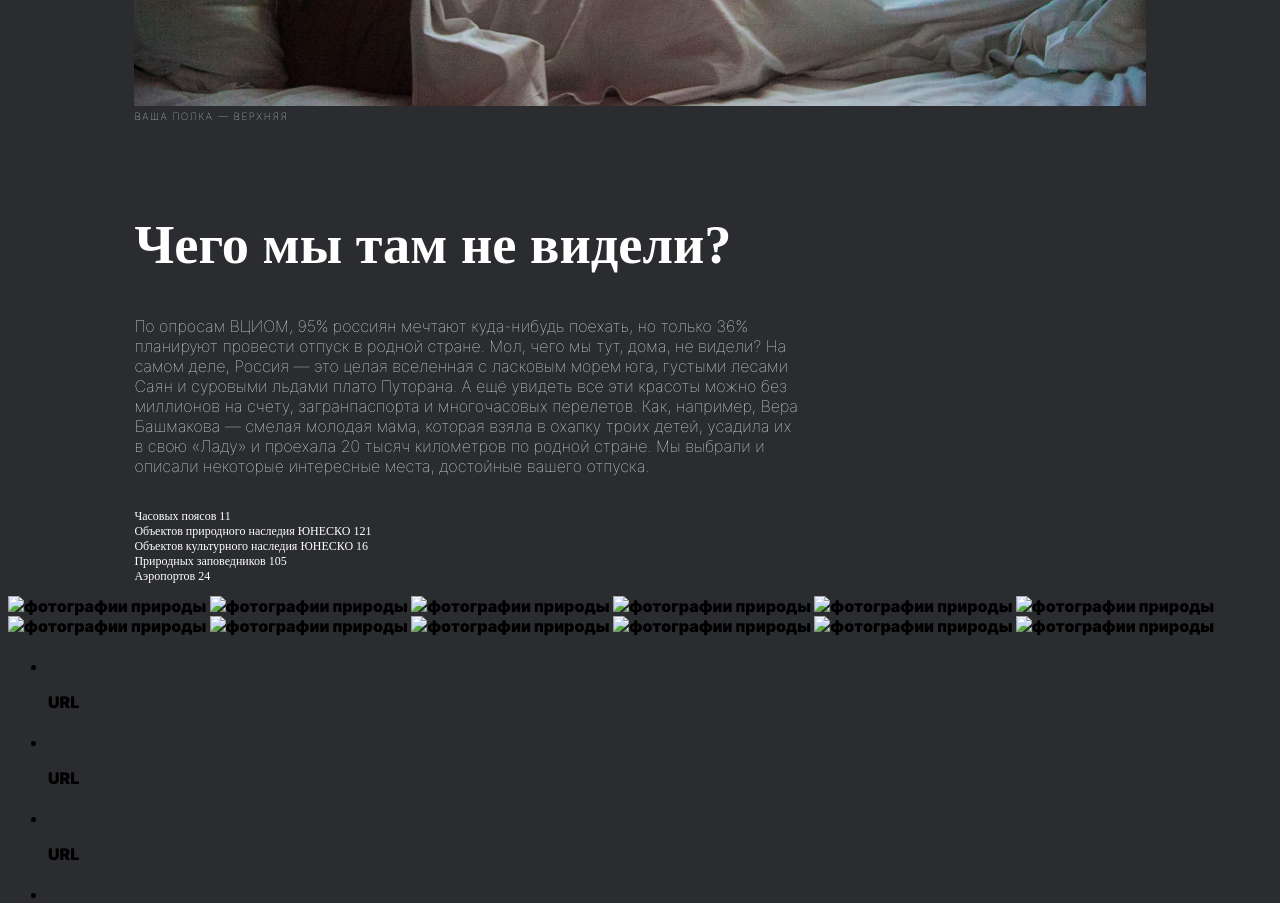
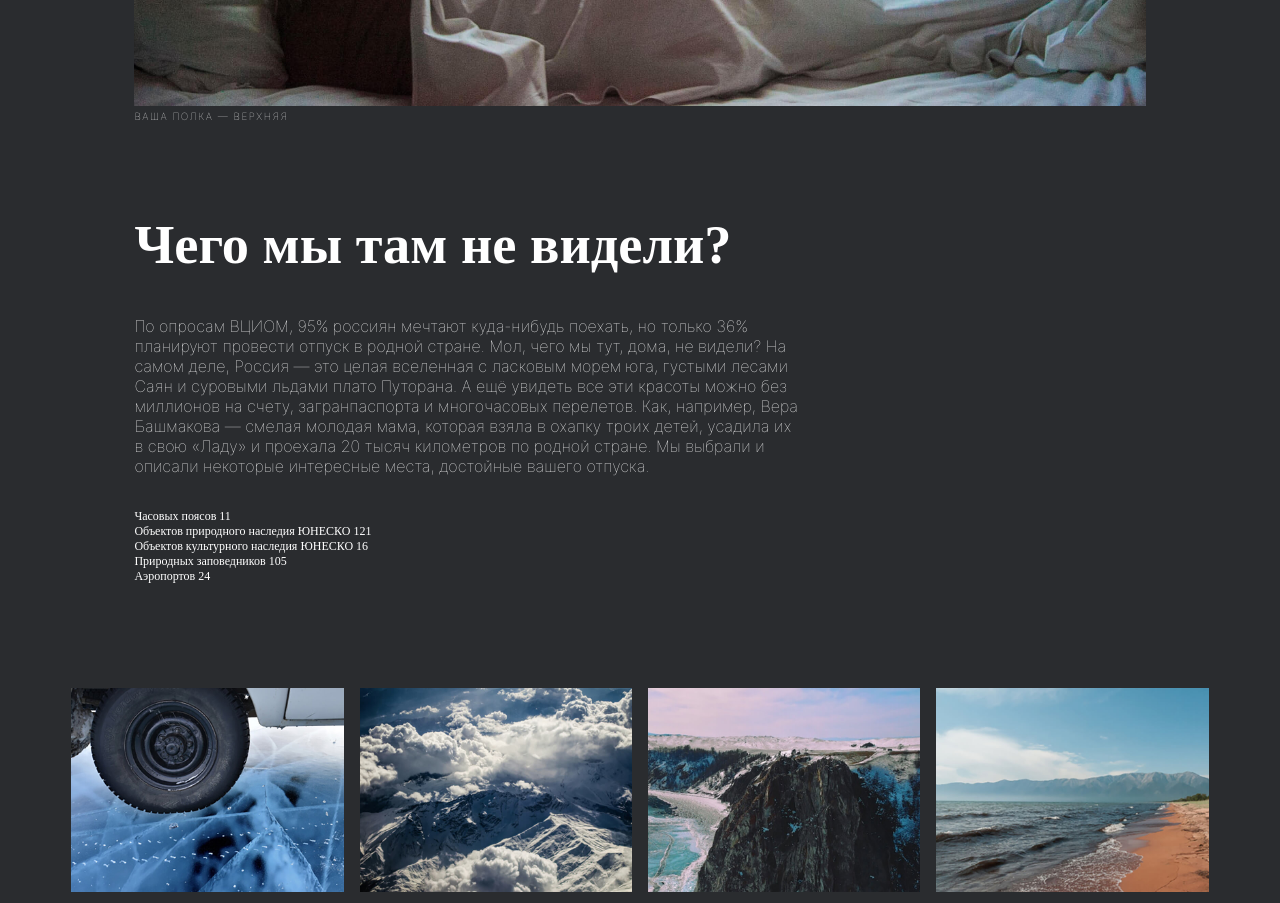
Before and after one commit to Galichenkokaty/russian-travel, a plain HTML site: page index.html in a window 1280 px wide. Shown: the part 980-1883 px from the top of the page. Drawn offline with Linux system fonts and the light colour scheme; a web font is replaced by a local one.

Commit message:
Создание сетки grid

```diff
--- a/blocks/header/__lang-link/header__lang-link.css
+++ b/blocks/header/__lang-link/header__lang-link.css
@@ -2,8 +2,13 @@
     text-decoration: none;
     color: white;
     font-size: 24px;
+    font-family: 'Inter normal';
 }
 
 .header__lang-link:first-child {
     margin-right: 18px;
 }
+
+.header__lang-link:hover {
+    text-decoration: underline;
+}
--- a/blocks/intro/intro.css
+++ b/blocks/intro/intro.css
@@ -1,4 +1,5 @@
 .intro {
     width: 80%;
     margin: auto;
+    padding-bottom: 92px;
 }
--- a/blocks/photos-grid/__item/photos-grid__item.css
+++ b/blocks/photos-grid/__item/photos-grid__item.css
@@ -0,0 +1,3 @@
+.photos-grid__item {
+    max-width: 100%;
+}
--- a/blocks/photos-grid/photos-grid.css
+++ b/blocks/photos-grid/photos-grid.css
@@ -0,0 +1,9 @@
+.photos-grid {
+    max-width: 90%;
+    display: grid;
+    gap: 16px;
+    grid-template-columns: repeat(4, auto);
+    grid-template-rows: repeat(3, auto);
+    margin: auto;
+    grid-auto-flow: row;
+}
--- a/index.html
+++ b/index.html
@@ -37,19 +37,19 @@
                     <li> Аэропортов 24</li>
                 </ul>
             </section>
-            <section class="photo-grid">
-                <img class="photo-grid__item" alt="фотографии природы">
-                <img class="photo-grid__item" alt="фотографии природы">
-                <img class="photo-grid__item" alt="фотографии природы">
-                <img class="photo-grid__item" alt="фотографии природы">
-                <img class="photo-grid__item" alt="фотографии природы">
-                <img class="photo-grid__item" alt="фотографии природы">
-                <img class="photo-grid__item" alt="фотографии природы">
-                <img class="photo-grid__item" alt="фотографии природы">
-                <img class="photo-grid__item" alt="фотографии природы">
-                <img class="photo-grid__item" alt="фотографии природы">
-                <img class="photo-grid__item" alt="фотографии природы">
-                <img class="photo-grid__item" alt="фотографии природы">
+            <section class="photos-grid">
+                <img class="photos-grid__item" alt="фотографии природы" src="./image/photo-grid-arisa.jpg">
+                <img class="photos-grid__item" alt="фотографии природы" src="./image/photo-grid-atharva-tulsi.jpg">
+                <img class="photos-grid__item" alt="фотографии природы" src="./image/photo-grid-baikal-2.jpg">
+                <img class="photos-grid__item" alt="фотографии природы" src="./image/photo-grid-baikal.jpg">
+                <img class="photos-grid__item" alt="фотографии природы" src="./image/photo-grid-elbrus.jpg">
+                <img class="photos-grid__item" alt="фотографии природы" src="./image/photo-grid-ergaki.jpg">
+                <img class="photos-grid__item" alt="фотографии природы" src="./image/photo-grid-kamchatka-1.jpg">
+                <img class="photos-grid__item" alt="фотографии природы" src="./image/photo-grid-kamchatka-2.jpg">
+                <img class="photos-grid__item" alt="фотографии природы" src="./image/photo-grid-kondratiev.jpg">
+                <img class="photos-grid__item" alt="фотографии природы" src="./image/photo-grid-sochi.jpg">
+                <img class="photos-grid__item" alt="фотографии природы" src="./image/photo-grid-train.jpg">
+                <img class="photos-grid__item" alt="фотографии природы" src="./image/photo-grid-tuman.jpg">
             </section>
 
             <section class="places">
--- a/pages/index.css
+++ b/pages/index.css
@@ -11,6 +11,8 @@
 @import url(../blocks/intro/__list/intro__list.css);
 @import url(../blocks/intro/__text/intro__text.css);
 @import url(../blocks/intro/__title/intro__title.css);
+@import url(../blocks/photos-grid/photos-grid.css);
+@import url(../blocks/photos-grid/__item/photos-grid__item.css);
 @font-face {
     font-family: 'Inter';
     src: url(../font/Inter/Inter-Black.otf);
```
